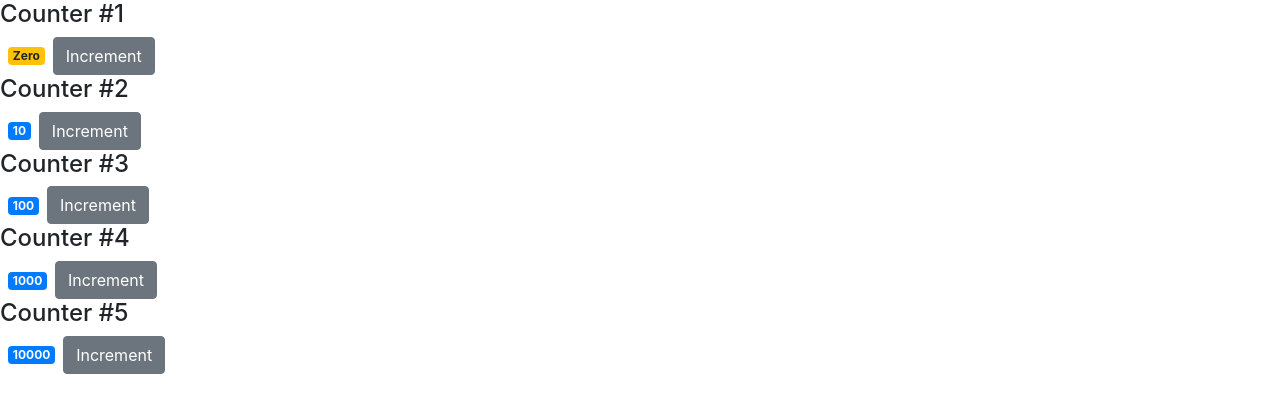
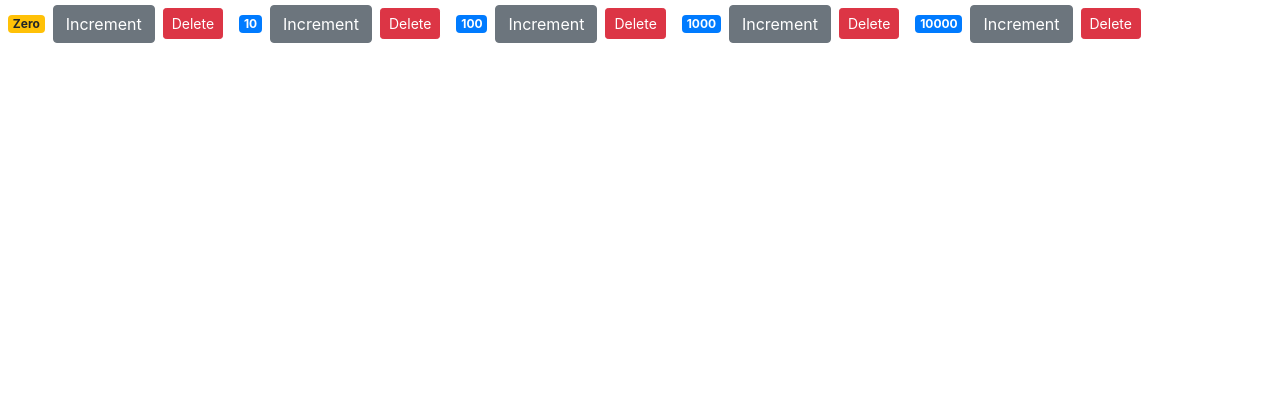
Before and after one commit to AD0791/formation, a React (Create React App) app in the folder Mosh/React/counter-app/: page / in a window 1280 px wide. Shown: the top 412 px of the page. Built offline with nearby package versions, Linux system fonts and the light colour scheme.

Commit message:
update the state for our raise event

```diff
--- a/Mosh/React/counter-app/src/components/counter.jsx
+++ b/Mosh/React/counter-app/src/components/counter.jsx
@@ -1,9 +1,7 @@
 import React, { Component } from "react";
 
 class Counter extends Component {
-  // we will get the props from our counter.jsx files
-  // which is set on the COunter components
-  // we rename the count to value
+  // we add the delete button
   state = {
     value: this.props.value
   };
@@ -13,15 +11,23 @@
   };
   render() {
     // let's render the children now
+    // we remove the header:
+    //<h4>Counter #{this.props.id}</h4>
+    // we raise the onDelete events
     return (
       <React.Fragment>
-        <h4>Counter #{this.props.id}</h4>
         <span className={this.getBadgeClasses()}>{this.formatCount()}</span>
         <button
           onClick={this.handleIncrement}
           className="btn btn-secondary btn-sml"
         >
           Increment
+        </button>
+        <button
+          onClick={this.props.onDelete}
+          className="btn btn-danger btn-sm m-2"
+        >
+          Delete
         </button>
       </React.Fragment>
     );
--- a/Mosh/React/counter-app/src/components/counters.jsx
+++ b/Mosh/React/counter-app/src/components/counters.jsx
@@ -11,14 +11,22 @@
       { id: 5, value: 10000 }
     ]
   };
-
+  // we will get this handleDelete through an event
+  // raise on the counter component.
+  handleDelete = () => {
+    console.log("Raise the events");
+  };
   render() {
     return (
-      // We didn't kneed the children in this case.
-      // let's use the attributes.
+      // our child component here is counter.jsx
       <React.Fragment>
         {this.state.counters.map(counter => (
-          <Counter key={counter.id} value={counter.value} id={counter.id} />
+          <Counter
+            key={counter.id}
+            onDelete={this.handleDelete}
+            value={counter.value}
+            id={counter.id}
+          />
         ))}
       </React.Fragment>
     );
```
Also changed, not shown: 1 other file (tests, documents, lock files or other folders).
